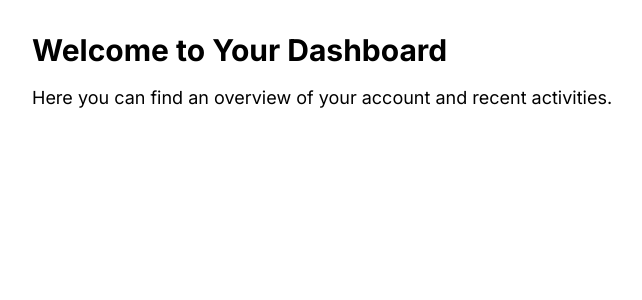
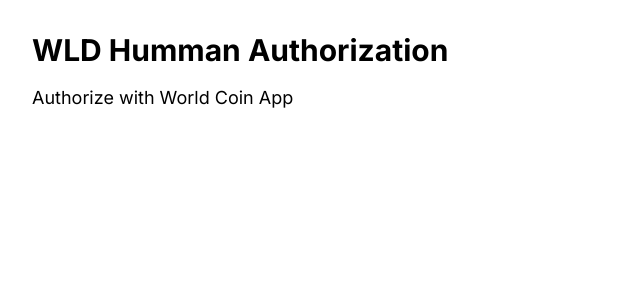
Before and after one commit to habaekk/CatSAMA_WLD, a Next.js app: page /user in a window 1280 px wide. Shown: the top 300 px of the page, without its empty margins (0-642 px from the left). Built offline with nearby package versions, Linux system fonts and the light colour scheme.

Commit message:
add Header to page

```diff
--- /dev/null
+++ b/app/component/Header.tsx
@@ -0,0 +1,28 @@
+// components/Header.tsx
+
+import Image from 'next/image';
+import Link from 'next/link';
+
+export default function Header() {
+  return (
+    <header className="w-full flex justify-between items-center p-4 absolute top-0 left-0">
+      <div className="top-4 left-4">
+        <Image
+          src="/logo.webp" // 로고 이미지 파일 경로
+          alt="Logo"
+          width={40}
+          height={40}
+        />
+      </div>
+      <Link href="/user" className="top-4 right-4 cursor-pointer">
+        <Image
+          src="/user.png" // 사용자 아이콘 이미지 파일 경로
+          alt="User Icon"
+          width={40}
+          height={40}
+          className="rounded-full"
+        />
+      </Link>
+    </header>
+  );
+}
--- a/app/page.tsx
+++ b/app/page.tsx
@@ -2,12 +2,13 @@
 
 import { useState, useEffect } from "react";
 import Image from "next/image";
-import Link from 'next/link';
+import Header from './component/Header'; // Header 컴포넌트 임포트
 
 export default function Home() {
   const images = [
     "/cat/cat_sit.webp",
     "/cat/cat_sleep.webp",
+    "/cat/cat_lie.webp",
     "/cat/cat_sit2.webp",
     "/cat/cat_walk.webp",
     "/cat/cat_eat.webp"
@@ -25,23 +26,7 @@
 
   return (
     <main className="main-content flex min-h-screen flex-col items-center justify-center p-24 relative">
-      <Link href="/user" className="absolute top-4 right-4 cursor-pointer">
-        <Image
-          src="/user.png" // 사용자 아이콘 이미지 파일 경로
-          alt="User Icon"
-          width={40}
-          height={40}
-          className="rounded-full"
-        />
-      </Link>
-      <div className="absolute top-4 left-4">
-        <Image
-          src="/logo.webp" // 로고 이미지 파일 경로
-          alt="Logo"
-          width={40}
-          height={40}
-        />
-      </div>
+      <Header /> {/* Header 컴포넌트 사용 */}
       <div className="text-center mb-8">
         <h1 className="text-4xl font-bold">캣사마</h1>
         <p className="text-lg text-gray-500">우리 집의 귀여운 고양이</p>
--- a/app/user/page.tsx
+++ b/app/user/page.tsx
@@ -3,9 +3,9 @@
 export default function UserPage() {
     return (
       <div>
-        <h2 className="text-3xl font-bold mb-4">Welcome to Your Dashboard</h2>
+        <h2 className="text-3xl font-bold mb-4">WLD Humman Authorization</h2>
         <p className="text-lg">
-          Here you can find an overview of your account and recent activities.
+          Authorize with World Coin App
         </p>
         {/* 추가적인 콘텐츠를 여기에 추가할 수 있습니다. */}
       </div>
```
Also changed, not shown: public/cat/cat_lie.webp (added).
